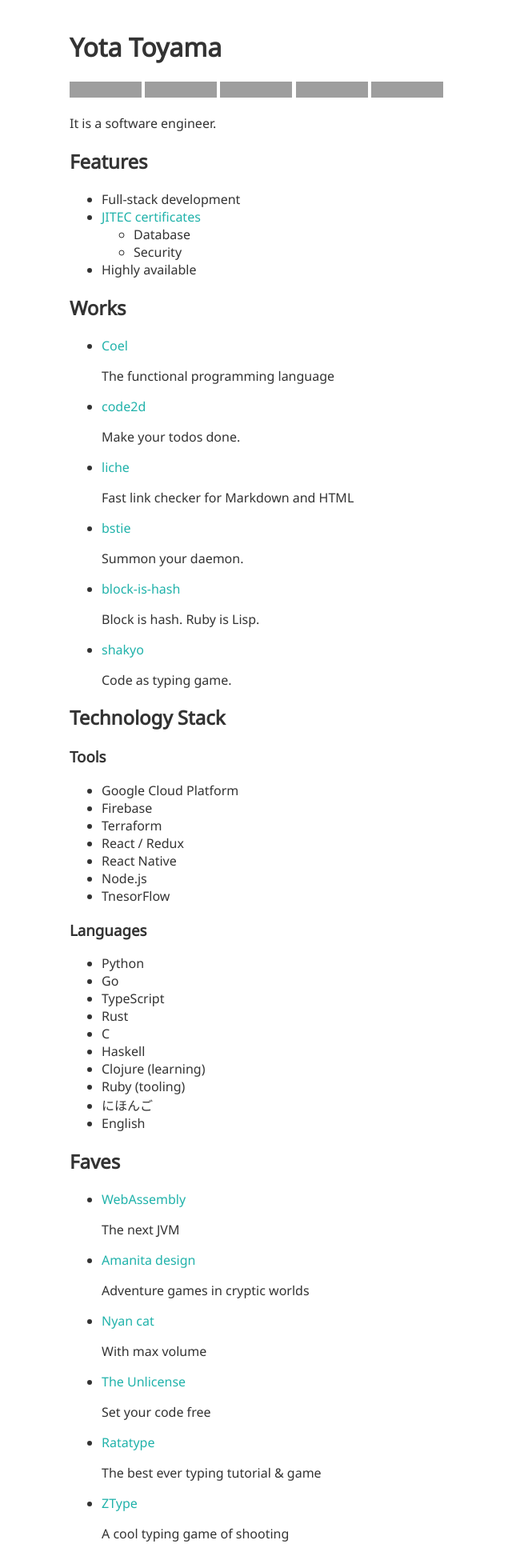
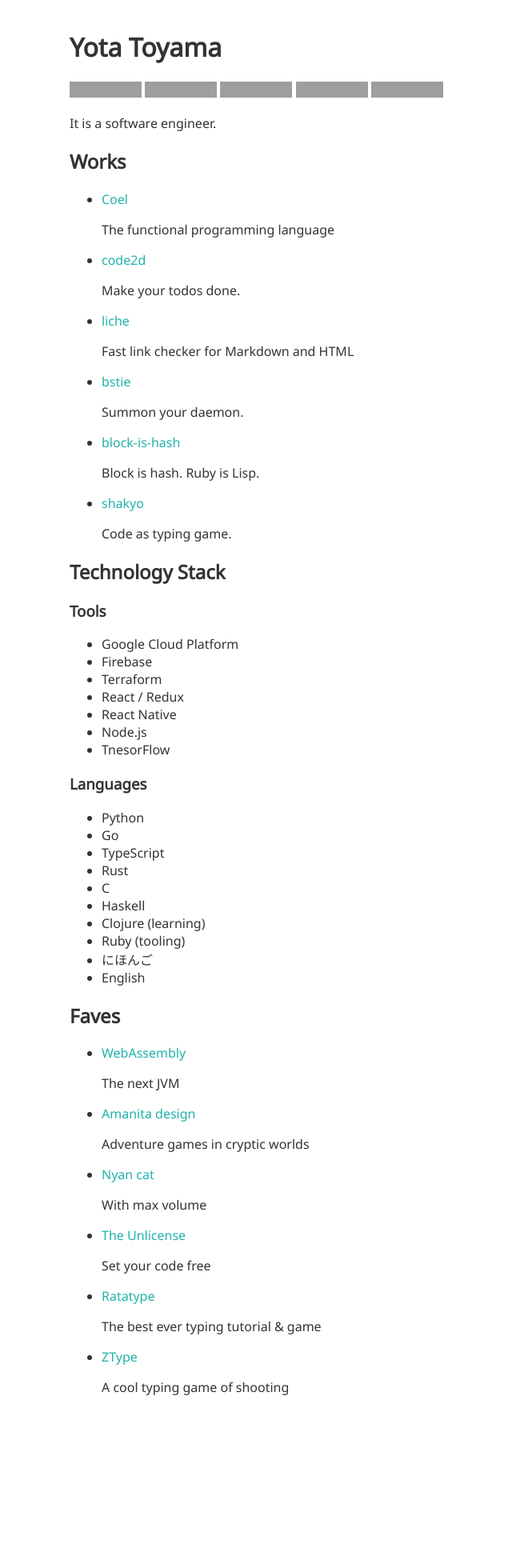
Before and after one commit to raviqqe/raviqqe.github.io, a Jekyll site: the page built from index.md, in a window 1280 px wide, cut to the strip 0-1960 px from the top of the page. Shown: the whole strip at 80% size, without its empty margins (153-793 px from the left). Built offline with Jekyll 4.4.1, drawn with Linux system fonts in a browser that asks for light colours; our own code applies the rules of GitHub Pages for plain Markdown files; after the commit the page ends 1777 px from its top, so only the background shows below that; grey boxes are pictures that could not be loaded.

Commit message:
Remove features section

```diff
--- a/index.md
+++ b/index.md
@@ -7,14 +7,6 @@
 ![dependencies](https://img.shields.io/badge/dependencies-coffee-lightgrey.svg?style=flat-square)
 
 It is a software engineer.
-
-## Features
-
-- Full-stack development
-- [JITEC certificates](https://www.jitec.ipa.go.jp/2_01english/02examcategories.html)
-  - Database
-  - Security
-- Highly available
 
 ## Works
 
```
